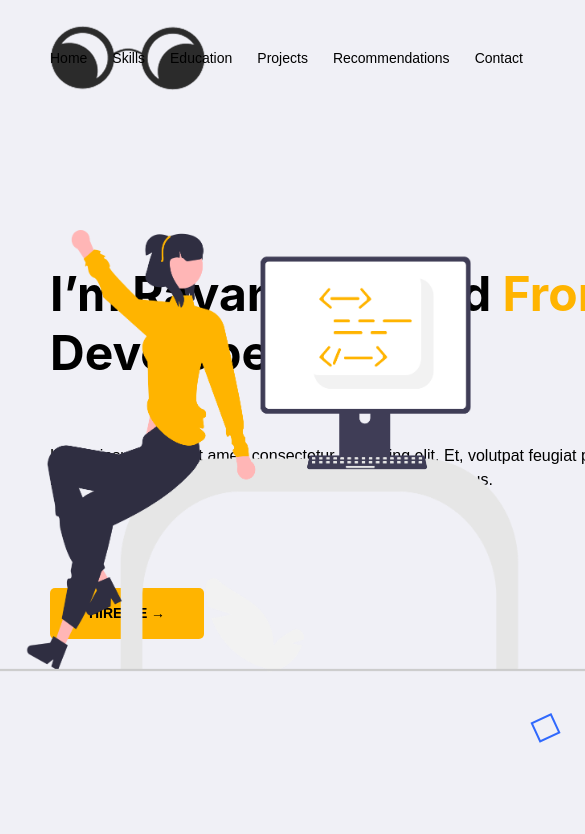
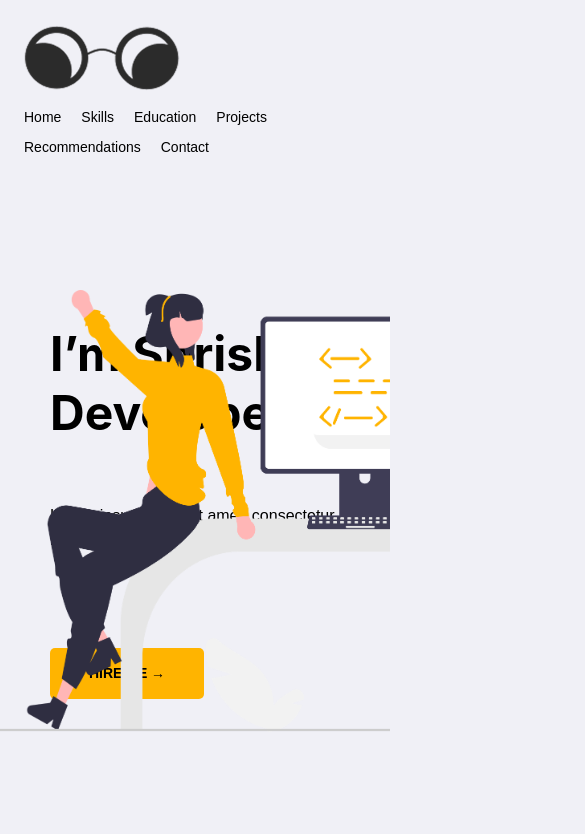
Before and after one commit to ShrishtiSingh11/JTG-Developer-Portfolio, a plain HTML site: page index.html in a window 390 px wide. Shown: the top 834 px of the page, 585 px wide, since content can reach past the window. Drawn offline with Linux system fonts and the light colour scheme.

Commit message:
cutting unnecessary space on  edges

```diff
--- a/index.html
+++ b/index.html
@@ -44,7 +44,7 @@
           <div class="logo2-content">
           <h1>
 
-           I’m Rayan Adlrdard
+           I’m Shrishti Singh
            <span class="highlight">Front-end </span>
              Developer             </h1>
         <p>
--- a/style.css
+++ b/style.css
@@ -540,3 +540,22 @@ color: #767676;
     color: #767676;
     font-size: 13px;
 }
+@media (max-width: 768px) {
+    header {
+        flex-wrap: wrap;
+        gap: 12px 20px;
+        padding: 20px 24px;
+    }
+
+    .logo {
+        flex: 0 0 auto;
+    }
+
+    nav ul {
+        flex-wrap: wrap;
+        gap: 12px 20px;
+    }
+}
+.logo2 {
+    overflow-x: clip;
+}
```
